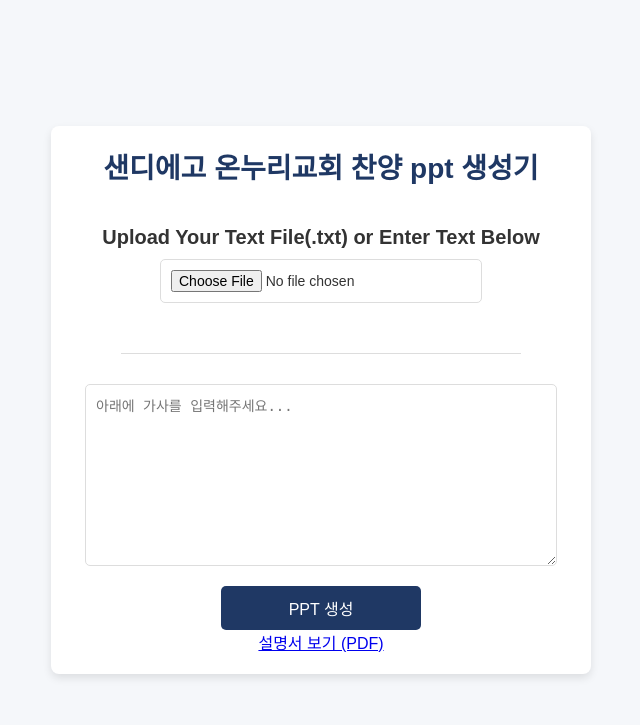
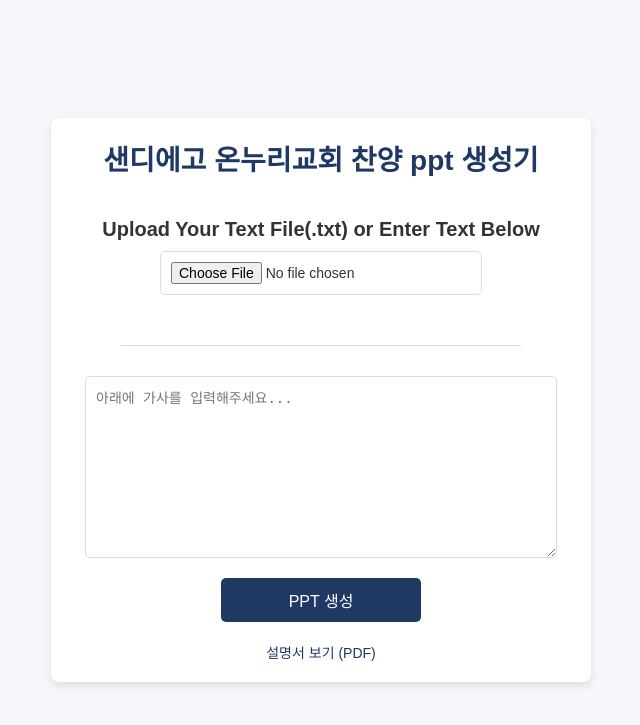
Before and after one commit to chanbinna/pptGeneratorWebsite, a Flask app: page / in a window 1280 px wide. Shown: the top 725 px of the page, without its empty margins (319-959 px from the left). Run offline with Flask 3, Linux system fonts and the light colour scheme.

Commit message:
업데이트

```diff
--- a/static/style.css
+++ b/static/style.css
@@ -94,3 +94,18 @@
     width: 80%;
     margin: 30px 0;
 }
+
+.download-link {
+    margin-top: 20px;  /* Adjust the value as needed for more or less space */
+}
+
+.download-link a {
+    color: #1f3864;  /* Match the button color or choose a preferred color */
+    font-size: 14px;
+    text-decoration: none;
+    transition: color 0.3s;
+}
+
+.download-link a:hover {
+    color: #3b4a78;
+}
```
